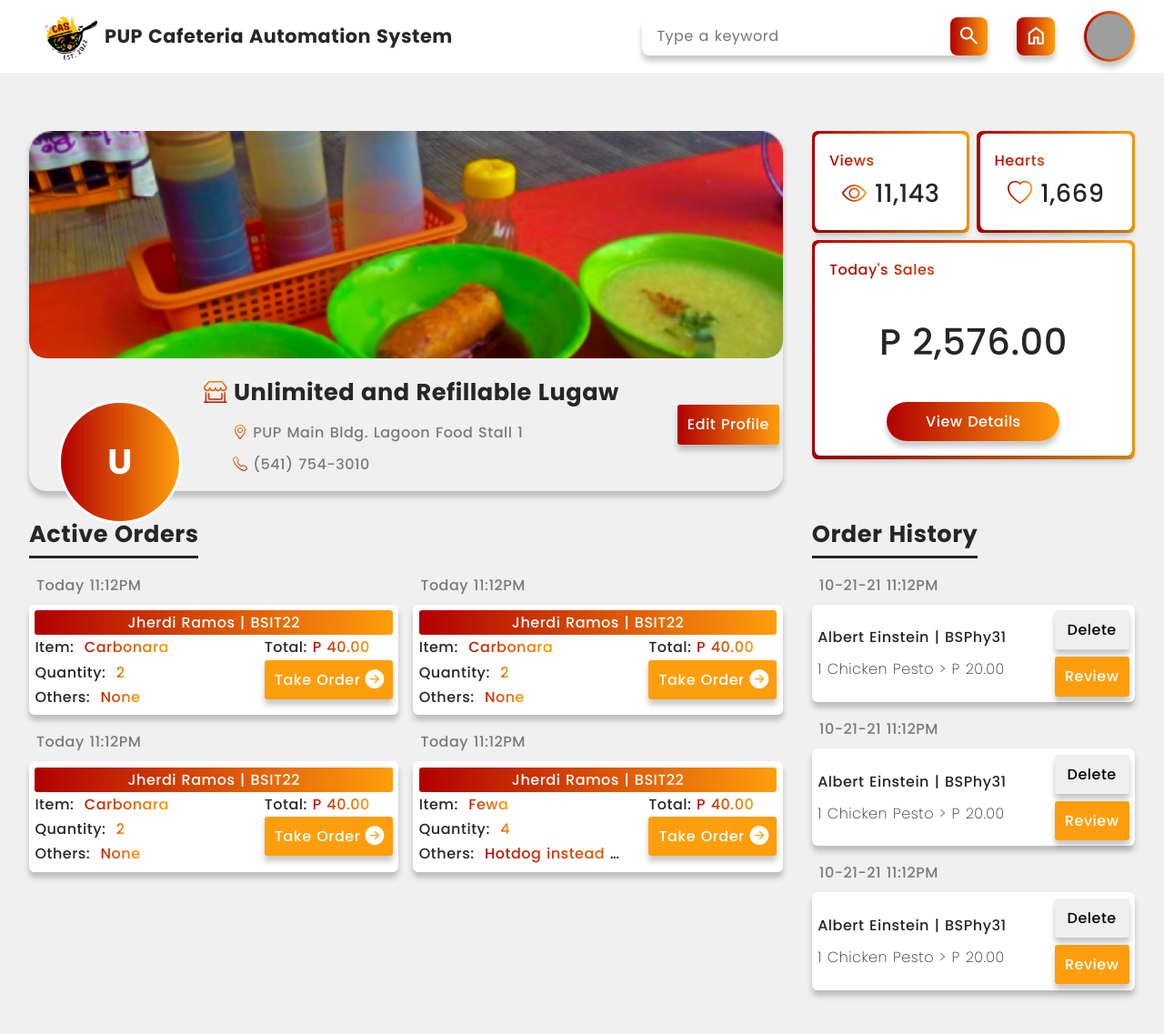
After one commit to Pxyzi3c/Capstone---Food-Ordering-System, a PHP site: page /ORDERNOW.html in a window 1280 px wide. The commit adds this page. Shown: the whole page at 91% size. Run offline with PHP 8.4, Linux system fonts and the light colour scheme; some libraries are stand-ins or nearby versions; grey boxes are pictures that could not be loaded.

Commit message:
Add files via upload
Homepage, Vendor's Order Page, Navbar

```diff
--- a/HOMEPAGE/CSS/MAIN.css
+++ b/HOMEPAGE/CSS/MAIN.css
@@ -26,6 +26,7 @@
     --color-gradient2: linear-gradient(0deg, rgba(177, 0, 1, 1) 0%, rgba(255, 158, 12, 1) 100%);
     --color-gradient2r: linear-gradient(180deg, rgba(177, 0, 1, 1) 0%, rgba(255, 158, 12, 1) 100%);
     --color-gray: rgb(192, 191, 191);
+    --color-dark-gray: rgb(122, 122, 122);
     --card-shadow: 0px 6px 6px 0px rgba(0, 0, 0, 0.219);
 
     /*BACKUP COLORS*/
@@ -95,6 +96,12 @@ img {
     border-radius: .2rem;
     border-radius: .2rem;
     padding: .5rem .7rem;
+    box-shadow: var(--card-shadow);
+}
+
+.btn-secondary:hover {
+    background: var(--color-main1) !important;
+    transition: var(--transition);
 }
 
 /* =============== NAVBAR =============== */
--- /dev/null
+++ b/HOMEPAGE/CSS/ORDERNOW.css
@@ -0,0 +1,337 @@
+/*=================     PROFILE CONTAINER     =================*/
+.profile_container {
+  display: flex;
+  gap: 2rem;
+  padding: 4rem 0 0;
+  margin-top: 5rem;
+}
+
+/*----- LEFT SIDE ------*/
+.profile_container .left_profile {
+  width: 70%;
+  height: 100%;
+  display: flex;
+  flex-direction: column;
+  border-radius: 1.2rem;
+  box-shadow: var(--card-shadow);
+}
+
+.profile_container .left_profile .image {
+  width: 100%;
+  height: 15.625rem;
+  border-radius: 1.2rem;
+}
+
+.profile_container .left_profile .image .img_container {
+  width: auto;
+  height: 100%;
+  position: relative;
+  overflow: hidden;
+  border-radius: 1.2rem;
+}
+
+.profile_container .left_profile .image img {
+  width: 100%;
+  height: auto;
+}
+
+.profile_container .left_profile .image .profile_image {
+  width: 8.5rem;
+  height: 8.5rem;
+  border-radius: 50%;
+  border: .2rem solid white;
+  background: var(--color-gradient);
+  position: absolute;
+  left: 4rem;
+  bottom: 14rem;
+  display: flex;
+  justify-content: center;
+  align-items: center;
+  color: white;
+}
+
+.profile_container .left_profile .profile_details {
+  width: 100%;
+  display: flex;
+  gap: 4rem;
+  align-items: center;
+  padding: 1rem 0 1rem 12rem ;
+}
+
+.profile_container .left_profile .profile_details .profile_details_texts {
+  display: flex;
+  flex-direction: column;
+  gap: .5rem;
+}
+
+.profile_container .left_profile .profile_details .profile_details_texts i {
+  background: var(--color-gradient2);
+  -webkit-background-clip: text;
+  -webkit-text-fill-color: transparent;
+}
+
+.profile_container .left_profile .profile_details .profile_details_texts .stall_details {
+  margin-left: 2rem;
+}
+
+.profile_container .left_profile .profile_details .profile_details_texts .stall_details p {
+  font-weight: 500;
+  color: var(--color-dark-gray);
+}
+
+.profile_container .left_profile .profile_details button {
+  background: var(--color-gradient);
+  color: white;
+  cursor: pointer;
+}
+
+.profile_container .right_profile {
+  width: 30%;
+  height: 100%;
+}
+
+/*----- RIGHT SIDE ------*/
+.right_profile {
+  display: flex;
+  flex-direction: column;
+  gap: .5rem;
+}
+
+.right_profile .border {
+  background: var(--color-gradient);
+  padding: .2rem;
+  border-radius: .4rem;
+}
+
+.right_profile .top .border {
+  width: 50%;
+  height: fit-content;
+}
+
+.right_profile .top {
+  display: flex;
+  flex-direction: row;
+  gap: .5rem;
+}
+
+.right_profile .top .views {
+  background: white;
+  box-shadow: var(--card-shadow);
+  border-radius: .4rem;
+  padding: 1rem;
+}
+
+.right_profile .top .hearts {
+  background: white;
+  box-shadow: var(--card-shadow);
+  border-radius: .4rem;
+  padding: 1rem;
+}
+
+/*----- TEXTS HIGHLIGHT SHOWING HOW MANY VIEWS THE STORE -----*/
+.right_profile .label {
+  background: var(--color-gradient);
+  -webkit-background-clip: text;
+  -webkit-text-fill-color: transparent;
+  font-weight: 500;
+}
+
+.right_profile .top p {
+  font-weight: 500;
+}
+
+.right_profile .top .top_highlight {
+  font-size: 1.7rem;
+  text-align: center;
+}
+
+.right_profile .top .top_highlight i {
+  background: var(--color-gradient);
+  -webkit-background-clip: text;
+  -webkit-text-fill-color: transparent;
+}
+
+/*----- TODAY'S SALES -----*/
+.right_profile .bottom {
+  width: 100%;
+  box-shadow: var(--card-shadow);
+  border-radius: .4rem;
+  background: white;
+  padding: 1rem;
+}
+
+.right_profile .bottom #value {
+  font-size: 2.5rem;
+  text-align: center;
+  font-weight: 500;
+  margin: 2rem 0;
+}
+
+.right_profile .bottom button {
+  color: white;
+  background: var(--color-gradient);
+  margin: auto;
+  border-radius: 2rem;
+  display: flex;
+  width: 60%;
+  justify-content: center;
+  align-self: center;
+  cursor: pointer;
+}
+
+
+/*=================     ORDERS CONTAINER     =================*/
+.orders_container {
+  display: flex;
+  flex-direction: row;
+  gap: 2rem;
+  margin-bottom: 2rem;
+  padding-top: 2rem;
+}
+
+.orders_container .title h3 {
+  width: fit-content;
+  padding-bottom: .5rem;
+  margin-bottom: 1rem;
+  border-bottom: solid .2rem var(--color-dark);
+}
+
+.orders_container .active_orders {
+  width: 70%;
+}
+
+.orders_container .active_orders .active_orders_list {
+  display: grid;
+  grid-template-columns: repeat(2, 1fr);
+  gap: 1rem;
+  width: 100%;
+}
+
+.orders_container .active_orders .active_orders_list .active_order_container {
+  width: 100%;
+  display: flex;
+  flex-direction: column;
+  gap: .5rem;
+}
+
+.orders_container .active_orders .active_orders_list .active_order_container .date p {
+  font-weight: 500;
+  padding-left: .5rem;
+  color: var(--color-dark-gray);
+}
+
+.orders_container .active_orders .active_orders_list .active_order_container .active_order {
+  display: flex;
+  flex-direction: column;
+  border-radius: .4rem;
+  padding: .4rem;
+  box-shadow: var(--card-shadow);
+  background: white;
+}
+
+.orders_container .active_orders .active_orders_list .active_order > p {
+  text-align: center;
+  background: var(--color-gradient);
+  color: white;
+  border-radius: .2rem;
+  font-weight: 500;
+}
+
+.orders_container .active_orders .active_orders_list .active_order_container .active_order_details {
+  display: flex;
+  flex-direction: row;
+  justify-content: space-between;
+  gap: 1rem;
+}
+
+.orders_container .active_orders .active_orders_list .active_order_details p {
+  font-weight: 500;
+  text-overflow: ellipsis;
+  white-space: nowrap;
+  overflow: hidden;
+  max-width: 14rem;
+}
+
+.orders_container .active_orders .active_orders_list .active_order_details span {
+  background: var(--color-gradient);
+  -webkit-background-clip: text;
+  -webkit-text-fill-color: transparent;
+}
+
+.orders_container .active_orders .active_orders_list .active_order_details button {
+  background: var(--color-main2);
+  color: white;
+  display: flex;
+  gap: .5rem;
+  justify-content: center;
+  cursor: pointer;
+  align-items: center;
+  width: max-content;
+}
+
+.orders_container .active_orders .active_orders_list .active_order_details button p {
+  color: white;
+  font-weight: 500;
+}
+
+.orders_container .active_orders .active_orders_list .active_order_details button i {
+  transform: scale(1.3);
+}
+
+/*----- ORDER HISTORY ------*/
+.orders_container .order_history {
+  width: 30%;
+}
+
+.orders_container .order_history .order_history_container {
+  display: flex;
+  flex-direction: column;
+  gap: .5rem;
+  margin-bottom: 1rem;
+}
+
+.orders_container .order_history .order_history_container .date p {
+  font-weight: 500;
+  padding-left: .5rem;
+  color: var(--color-dark-gray);
+}
+
+.orders_container .order_history .order_history_container .order_history_details_container {
+  display: flex;
+  flex-direction: row;
+  gap: .5rem;
+  border-radius: .4rem;
+  padding: .4rem;
+  justify-content: space-between;
+  align-items: center;
+  box-shadow: var(--card-shadow);
+  background: white;
+}
+
+.orders_container .order_history .order_history_container .order_history_details {
+  text-overflow: ellipsis;
+  white-space: nowrap;
+  overflow: hidden;
+  width: 80%;
+}
+
+.orders_container .order_history .order_history_container .order_history_details_container .name {
+  font-weight: 500;
+}
+
+.orders_container .order_history .order_history_container .order_history_details_container div {
+  display: flex;
+  flex-direction: column;
+  gap: .5rem;
+}
+
+.orders_container .order_history .order_history_container .order_history_details_container p {
+  text-overflow: ellipsis;
+  white-space: nowrap;
+  overflow: hidden;
+}
+
+.orders_container .order_history .order_history_container .order_history_details_container .review-btn {
+  color: white;
+  background: var(--color-main2);
+}
--- /dev/null
+++ b/HOMEPAGE/ORDERNOW.html
@@ -0,0 +1,311 @@
+<!DOCTYPE html>
+<html lang="en">
+<head>
+    <meta charset="UTF-8">
+    <meta name="viewport" content="width=device-width, initial-scale=1.0">
+    <meta http-equiv="X-UA-Compatible" content="ie=edge">
+    <title>ORDERS | ADMIN</title>
+    <link rel="shortcut icon" type="image/x-icon" href="./imgs/LOGO.png"/>
+
+    <!-- CSS -->
+    <link rel="stylesheet" href="./CSS/MAIN.css">
+    <link rel="stylesheet" href="./CSS/ORDERNOW.css">
+    <!-- SCROLL EFFECTS -->
+    <link rel="stylesheet" href="https://unpkg.com/aos@next/dist/aos.css" />
+    <!-- BOOTSTRAP ICONS -->
+    <link rel="stylesheet" href="https://cdn.jsdelivr.net/npm/bootstrap-icons@1.8.1/font/bootstrap-icons.css">
+    <link rel="stylesheet" href="https://cdnjs.cloudflare.com/ajax/libs/font-awesome/6.0.0/css/all.min.css">
+    <!-- GOOGLE FONTS (POPPINS) -->
+    <link rel="preconnect" href="https://fonts.googleapis.com">
+    <link rel="preconnect" href="https://fonts.gstatic.com" crossorigin>
+    <link href="https://fonts.googleapis.com/css2?family=Poppins:wght@200;300;400;500;600;700;800;900&display=swap" rel="stylesheet">
+    <!-- GOOGLE ICONS -->
+    <link rel="stylesheet" href="https://fonts.googleapis.com/css2?family=Material+Symbols+Outlined:opsz,wght,FILL,GRAD@20..48,100..700,0..1,-50..200" />
+    <!-- FONT AWESOME -->
+    <link rel="stylesheet" href="https://cdnjs.cloudflare.com/ajax/libs/font-awesome/6.3.0/css/all.min.css" integrity="sha512-SzlrxWUlpfuzQ+pcUCosxcglQRNAq/DZjVsC0lE40xsADsfeQoEypE+enwcOiGjk/bSuGGKHEyjSoQ1zVisanQ==" crossorigin="anonymous" referrerpolicy="no-referrer" />
+    <!-- SWIPER JS -->
+    <link rel="stylesheet" href="https://cdn.jsdelivr.net/npm/swiper@9/swiper-bundle.min.css" />
+</head>
+<body>
+    <!--================================ NAVIGATION BAR ================================-->
+    <nav>
+        <div class="container nav__container">
+            <a href="HOME.html" id="logo"><img src="./imgs/logo.png" alt="" class="logo__img"><h4>PUP Cafeteria Automation System</h4></a>
+            <ul class="nav_menu">
+                <li id="search">
+                    <input type="text" class="other_details_text" name="Other Details" placeholder="Type a keyword" autocomplete="off">
+                    <span class="material-symbols-outlined">search</span>
+                </li>
+                <li id="homepage_icon">
+                    <span class="material-symbols-outlined">home</span>
+                </li>
+                <li id="profile">
+                    <img src="./imgs/CORNDOG.jpg" alt="">
+                </li>
+            </ul>
+            <button id="open_menu_btn"><i class="bi bi-list"></i></button>
+            <button id="close_menu_btn"><i class="bi bi-x-lg"></i></button>
+        </div>
+    </nav>
+    <!--================================ END OF NAVIGATION BAR ================================-->
+
+
+
+    <!--================================ CONTENT CONTAINER ================================-->
+    <!-- PROFILE CONTAINER -->
+    <section class="container profile_container">
+      <div class="left_profile">
+        <div class="image">
+          <div class="img_container">
+            <img src="./imgs/UNLI LUGAW STALL.png" alt="">
+          </div>
+          <div class="profile_image">
+            <h1>U</h1>
+          </div>
+        </div>
+
+        <div class="profile_details">
+          <div class="profile_details_texts">
+            <div class="stall_name">
+              <h3>
+                <i class="bi bi-shop-window"></i>
+                Unlimited and Refillable Lugaw
+              </h3>
+            </div>
+            <div class="stall_location stall_details">
+              <p>
+                <i class="bi bi-geo-alt"></i>
+                PUP Main Bldg. Lagoon Food Stall 1
+              </p>
+            </div>
+            <div class="stall_contact stall_details">
+              <p>
+                <i class="bi bi-telephone"></i>
+                (541) 754-3010
+              </p>
+            </div>
+          </div>
+          <button type="button" class="edit-profile-btn btn">Edit Profile</button>
+        </div>
+      </div>
+
+      <div class="right_profile">
+        <div class="top">
+          <div class="border">
+            <div class="views">
+              <p class="label">Views</p>
+              <p class="top_highlight"><i class="bi bi-eye"></i>&nbsp;11,143</p>
+            </div>
+          </div>
+          <div class="border">
+            <div class="hearts">
+              <p class="label">Hearts</p>
+              <p class="top_highlight"><i class="bi bi-heart"></i>&nbsp;1,669</p>
+            </div>
+          </div>
+        </div>
+        <div class="border">
+          <div class="bottom">
+            <p class="label">Today's Sales</p>
+            <p id="value">P 2,576.00</p>
+            <button type="button" class="view-details-btn btn">View Details</button>
+          </div>
+        </div>
+      </div>
+    </section>
+
+    <!-- ORDERS CONTAINER -->
+    <section class="container orders_container">
+      <div class="active_orders">
+        <div class="title">
+          <h3>Active Orders</h3>
+        </div>
+
+        <div class="active_orders_list">
+          <div class="active_order_container">
+            <div class="date">
+              <p>Today 11:12PM</p>
+            </div>
+            <div class="active_order">
+              <p>Jherdi Ramos | BSIT22</p>
+              <div class="active_order_details">
+                <div class="left">
+                  <p>Item:<span>&nbsp; Carbonara</span></p>
+                  <p>Quantity:<span>&nbsp; 2</span></p>
+                  <p>Others:<span>&nbsp; None</span></p>
+                </div>
+                <div class="right">
+                  <p>Total:<span>&nbsp;P 40.00</span></p>
+                  <button type="button" class="view-details-btn btn btn-secondary">
+                    <p>Take Order</p>
+                    <i class="bi bi-arrow-right-circle-fill"></i>
+                  </button>
+                </div>
+              </div>
+            </div>
+          </div>
+
+          <div class="active_order_container">
+            <div class="date">
+              <p>Today 11:12PM</p>
+            </div>
+            <div class="active_order">
+              <p>Jherdi Ramos | BSIT22</p>
+              <div class="active_order_details">
+                <div class="left">
+                  <p>Item:<span>&nbsp; Carbonara</span></p>
+                  <p>Quantity:<span>&nbsp; 2</span></p>
+                  <p>Others:<span>&nbsp; None</span></p>
+                </div>
+                <div class="right">
+                  <p>Total:<span>&nbsp;P 40.00</span></p>
+                  <button type="button" class="view-details-btn btn btn-secondary">
+                    <p>Take Order</p>
+                    <i class="bi bi-arrow-right-circle-fill"></i>
+                  </button>
+                </div>
+              </div>
+            </div>
+          </div>
+
+          <div class="active_order_container">
+            <div class="date">
+              <p>Today 11:12PM</p>
+            </div>
+            <div class="active_order">
+              <p>Jherdi Ramos | BSIT22</p>
+              <div class="active_order_details">
+                <div class="left">
+                  <p>Item:<span>&nbsp; Carbonara</span></p>
+                  <p>Quantity:<span>&nbsp; 2</span></p>
+                  <p>Others:<span>&nbsp; None</span></p>
+                </div>
+                <div class="right">
+                  <p>Total:<span>&nbsp;P 40.00</span></p>
+                  <button type="button" class="view-details-btn btn btn-secondary">
+                    <p>Take Order</p>
+                    <i class="bi bi-arrow-right-circle-fill"></i>
+                  </button>
+                </div>
+              </div>
+            </div>
+          </div>
+
+          <div class="active_order_container">
+            <div class="date">
+              <p>Today 11:12PM</p>
+            </div>
+            <div class="active_order">
+              <p>Jherdi Ramos | BSIT22</p>
+              <div class="active_order_details">
+                <div class="left">
+                  <p>Item:<span>&nbsp; Fewa</span></p>
+                  <p>Quantity:<span>&nbsp; 4</span></p>
+                  <p>Others:<span>&nbsp; Hotdog instead of footlong</span></p>
+                </div>
+                <div class="right">
+                  <p>Total:<span>&nbsp;P 40.00</span></p>
+                  <button type="button" class="view-details-btn btn btn-secondary">
+                    <p>Take Order</p>
+                    <i class="bi bi-arrow-right-circle-fill"></i>
+                  </button>
+                </div>
+              </div>
+            </div>
+          </div>
+
+        </div>
+      </div>
+
+      <div class="order_history">
+        <div class="title">
+          <h3>Order History</h3>
+        </div>
+
+        <div class="order_history_list">
+          <div class="order_history_container">
+            <div class="date">
+              <p>10-21-21 11:12PM</p>
+            </div>
+            <div class="order_history_details_container">
+              <div class="order_history_details">
+                <p class="name">Albert Einstein | BSPhy31</p>
+                <p>1 Chicken Pesto > P 20.00</p>
+              </div>
+              <div class="order_history_buttons">
+                  <button type="button" class="view-details-btn btn delete-btn">Delete</button>
+                  <button type="button" class="view-details-btn btn btn-secondary review-btn">Review</button>
+              </div>
+            </div>
+          </div>
+          <div class="order_history_container">
+            <div class="date">
+              <p>10-21-21 11:12PM</p>
+            </div>
+            <div class="order_history_details_container">
+              <div class="order_history_details">
+                <p class="name">Albert Einstein | BSPhy31</p>
+                <p>1 Chicken Pesto > P 20.00</p>
+              </div>
+              <div class="order_history_buttons">
+                  <button type="button" class="view-details-btn btn delete-btn">Delete</button>
+                  <button type="button" class="view-details-btn btn btn-secondary review-btn">Review</button>
+              </div>
+            </div>
+          </div>
+          <div class="order_history_container">
+            <div class="date">
+              <p>10-21-21 11:12PM</p>
+            </div>
+            <div class="order_history_details_container">
+              <div class="order_history_details">
+                <p class="name">Albert Einstein | BSPhy31</p>
+                <p>1 Chicken Pesto > P 20.00</p>
+              </div>
+              <div class="order_history_buttons">
+                  <button type="button" class="view-details-btn btn delete-btn">Delete</button>
+                  <button type="button" class="view-details-btn btn btn-secondary review-btn">Review</button>
+              </div>
+            </div>
+          </div>
+        </div>
+      </div>
+    </section>
+    <!--================================ END OF CONTENT CONTAINER ================================-->
+
+
+    <!-- JAVASCRIPT -->
+    <script src="./SCRIPT.js"></script>
+    <script type="text/javascript">
+        var counter=1;
+        setInterval(function(){
+            document.getElementById('radio' + counter).checked=true;
+            counter++;
+            if(counter > 5){
+                counter = 1;
+            }
+        },5000);
+    </script>
+
+    <!-- Swiper JS -->
+    <script src="https://cdn.jsdelivr.net/npm/swiper@9/swiper-bundle.min.js"></script>
+
+    <!-- Initialize Swiper -->
+    <script>
+        var swiper = new Swiper(".mySwiper", {
+        slidesPerView: 4.5,
+        spaceBetween: 30,
+        grabCursor: true
+        });
+    </script>
+
+    <!-- SCROLL EFFECTS -->
+    <script src="https://unpkg.com/aos@next/dist/aos.js"></script>
+    <script>
+      AOS.init();
+    </script>
+</body>
+
+<!-- JAVASCRIPT -->
+<script src="./SCRIPT.js"></script>
+</html>
```
